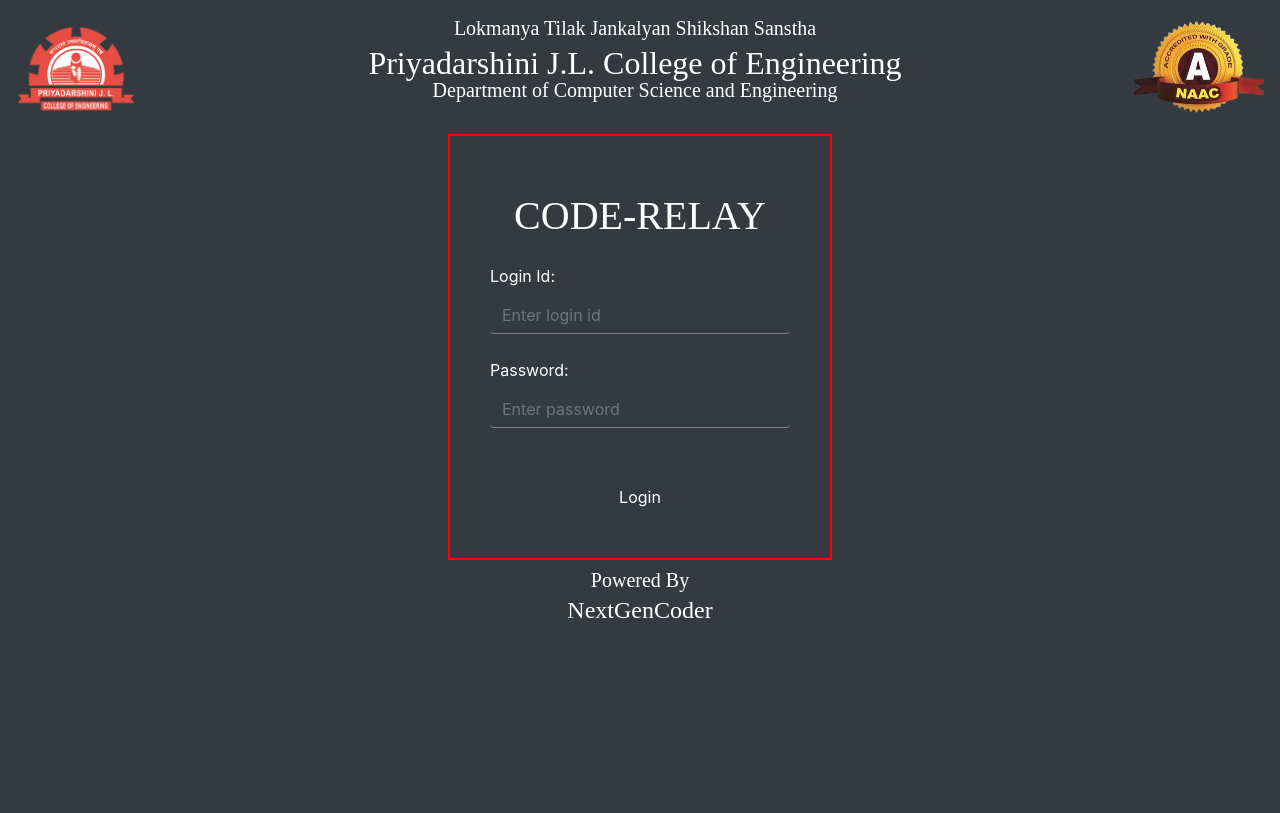
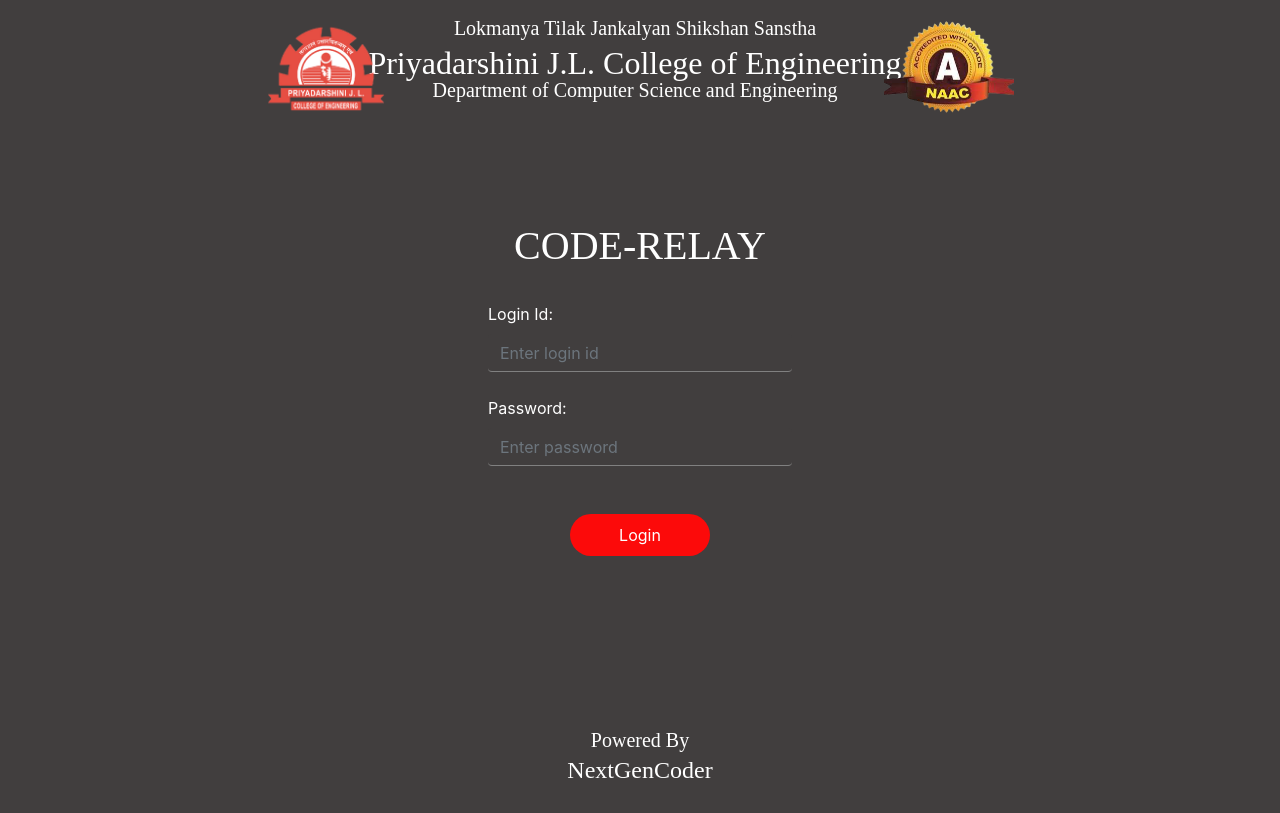
Before and after one commit to NextGen-Coder/CodeHeist, a PHP site: page /login.php in a window 1280 px wide. Before the commit the page ends 618 px from the top, so only its background shows below. Run offline with PHP 8.4, Linux system fonts and the light colour scheme; some libraries are stand-ins or nearby versions.

Commit message:
Designing unfinished

```diff
--- a/controller/CodeController.php
+++ b/controller/CodeController.php
@@ -6,7 +6,6 @@
         $entity = new CodeDBModel();
         $code = $_POST['code'];
         $language = $_POST['language'];
-        $mail = $_SESSION['login_user'];
-        $entity->codeRun($mail, $code, $language);
+        $entity->codeRun( $code, $language);
     }
 ?>
--- /dev/null
+++ b/controller/StartController.php
@@ -0,0 +1,4 @@
+<?php
+    include("../model/InitModel.php");
+
+?>
--- a/login.php
+++ b/login.php
@@ -23,7 +23,6 @@
 
     .formdiv {
         width: 30%;
-        border: 2px solid red;
         padding: 40px;
     }
 
@@ -40,13 +39,35 @@
     .fontfam {
         font-family: 'old english';
     }
+
+    .formbtn{
+        border-radius: 30px;
+        color: white;
+        background: #fc0a0a;
+    }
+    .height{
+        height: 90vh;
+    }
+
+    .img1{
+        position: relative;
+        left: 250px;
+    }
+    .img2{
+        position: relative;
+        right: 250px;
+    }
+
+
+
 </style>
 
-<body class="bg-dark">
-    <nav class="nb navbar navbar-expand-md bg-dark">
-        <img src="./assets/images/clg_logo.png" width="120px" class="img-fluid" alt="">
+<body style="background: #413e3e">
+    <div class="height">
+    <nav class="nb navbar navbar-expand-md">
+        <img src="./assets/images/clg_logo.png" width="120px" class="img1" alt="">
         <div class="text-center mx-auto">
-            <ul class="navbar-nav mr-auto">
+            <ul class="navbar-nav">
                 <div class="header text-white">
                     <p>Lokmanya Tilak Jankalyan Shikshan Sanstha</p>
                     <h2>Priyadarshini J.L. College of Engineering</h2>
@@ -54,37 +75,35 @@
                 </div>
             </ul>
         </div>
-        <img src="./assets/images/naac_logo.png" width="130px" class="img-fluid" alt="">
+        <img src="./assets/images/naac_logo.png" width="130px" class="img2" alt="">
     </nav>
 
     <div class="formdiv container ">
-        <div class="row justify-content-center mb-3 mt-3">
+        <div class="row justify-content-center mt-5" >
             <h1 class="text-white fontfam">CODE-RELAY</h1>
         </div>
         <form action="./controller/LoginController.php" method="POST">
-            <div class="form-group text-white mb-4">
+            <div class="form-group text-white my-4">
                 <label for="id">Login Id:</label>
-                <input name="user" type="text" class="inputborder form-control bg-dark text-white" id="id"
+                <input name="user" type="text" style="background: #413e3e" class="inputborder form-control text-white" id="id"
                     placeholder="Enter login id">
             </div>
             <div class="form-group text-white">
                 <label for="pwd">Password:</label>
-                <input name="pass" type="password" class="inputborder form-control bg-dark text-white" id="password"
+                <input name="pass" type="password" style="background: #413e3e" class="inputborder form-control text-white" id="password"
                     placeholder="Enter password">
             </div>
             <div class="row justify-content-center mt-5">
-                <button type="submit" class="btn btn-dark p-2 pl-5 pr-5 borderbtn">Login</button>
+                <button type="submit" class="btn p-2 px-5 formbtn">Login</button>
             </div>
         </form>
     </div>
-
+    </div>
 
     <div class="header text-center text-white justify-content-center">
         <p>Powered By</p>
         <h4>NextGenCoder</h4>
     </div>
-
-
 </body>
 
 </html>
--- a/model/CodeModel.php
+++ b/model/CodeModel.php
@@ -39,7 +39,7 @@
             $responseData = json_decode($response, TRUE);
 
             // Print the date from the response
-            $_SESSION['code'] = $responseData['output'];
+            $_SESSION['outputCode'] = $responseData['output'];
             echo "<script> window.location='../challenges.php';</script>";
         }
 
@@ -83,7 +83,7 @@
             $responseData = json_decode($response, TRUE);
 
             // Print the date from the response
-            $_SESSION['code'] = $responseData['output'];
+            $_SESSION['outputCode'] = $responseData['output'];
             echo "<script> window.location='../challenges.php';</script>";
         }
 
--- a/model/config.php
+++ b/model/config.php
@@ -2,7 +2,7 @@
    $servername = "localhost";
    $username = "root";
    $password = "";
-   $dbname = "code_relay";
+   $dbname = "code-relay";
 
    // Create connection
    $db = mysqli_connect($servername, $username, $password, $dbname);
--- a/results/results.php
+++ b/results/results.php
@@ -5,9 +5,9 @@
     <meta charset="UTF-8">
     <meta name="viewport" content="width=device-width, initial-scale=1.0">
     <title>Results</title>
-    <script src="../bootstrap/jquery/dist/jquery.min.js"></script>
-    <link rel="stylesheet" href="../bootstrap/dist/css/bootstrap.min.css">
-    <script src="../bootstrap/dist/js/bootstrap.min.js"></script>
+    <script src="../assets/bootstrap/jquery/dist/jquery.min.js"></script>
+    <link rel="stylesheet" href="../assets/bootstrap/dist/css/bootstrap.min.css">
+    <script src="../assets/bootstrap/dist/js/bootstrap.min.js"></script>
 
 </head>
 
--- a/start.php
+++ b/start.php
@@ -65,7 +65,7 @@
         <div class="row justify-content-center mb-1 mt-3">
             <h1 class="text-white fontfam">CODE-RELAY</h1>
         </div>
-        <form action="./controller/StartController.php">
+        <form action="./controller/LevelController.php" method="post">
             <div class="row justify-content-center mt-3 mb-5">
                 <button type="submit" class="btn btn-dark borderbtn">START</button>
             </div>
```
Also changed, not shown: challenges.php (+23 -21 lines), controller/LevelController.php (added, +13 -0 lines), model/InitModel.php (+11 -9 lines).
